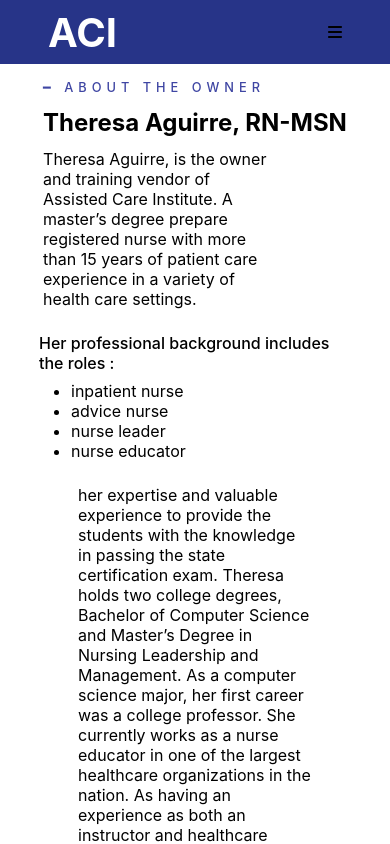
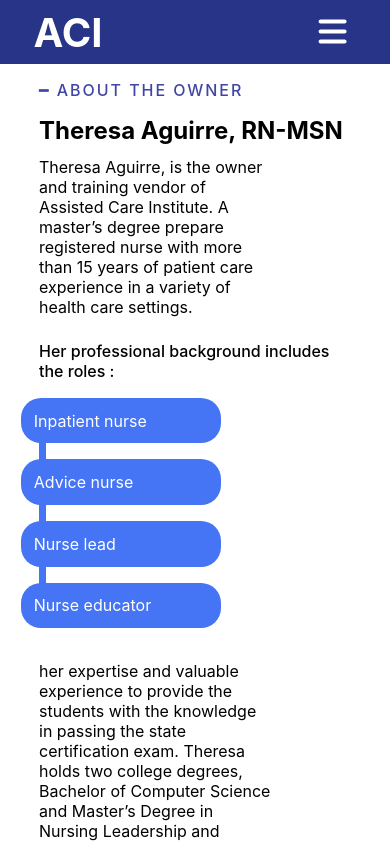
Before and after one commit to ByteZi/AssistedCareInstitute, a React (Create React App) app: page /about in a window 390 px wide. Shown: the top 844 px of the page. Built offline with nearby package versions, Linux system fonts and the light colour scheme.

Commit message:
mobile nav finshed

```diff
--- a/src/CSS/App.css
+++ b/src/CSS/App.css
@@ -1,6 +1,6 @@
 :root {
-  --font-100: clamp(0.8rem, 0.8vw, 1rem);
-  --font-150: clamp(1rem, 1vw, 1.5rem);
+  --font-100: clamp(1rem, 1.1vw, 1.8rem);
+  --font-150: clamp(1rem, 1.5vw, 1.8rem);
   --font-200: clamp(1rem, 1.3vw, 3rem);
   --font-230: clamp(1.5rem, 1.3vw, 2.5rem);
   --font-250: clamp(1rem, 2.5vw, 3.5rem);
@@ -19,7 +19,7 @@
   text-transform: uppercase;
   font-weight: 500;
   margin-bottom: 1em;
-  letter-spacing: 5px;
+  letter-spacing: 0.5vw;
   font-size: var(--font-100);
 }
 
@@ -45,15 +45,6 @@
   margin: 0 0.5em
 }
 
-
-/*
-@media screen and (max-height:350px),
-(max-width:820px) {
-  .App {
-    --font-300: 1.5rem;
-    --font-100: 0.7em;
-    --font-200: 1.5em;
-    --font-150: 1em;
-    --font-250: 1.5rem;
-  }
-} */
+a{
+  text-decoration: none;
+}
--- a/src/components/Nav/Nav.css
+++ b/src/components/Nav/Nav.css
@@ -1,10 +1,9 @@
 .nav {
     position: fixed;
-
     top:0;
     width: 100%;
     height:4em;
-    padding:0 3em;
+    padding:0 2.1em;
     z-index:999;
     background-color: #273488;
 }
@@ -21,7 +20,7 @@
         display:none
     }
 }
-@media screen and (min-width:736px) {
+@media screen and (min-width:737px) {
     .nav-mobile-con{
         display:none;
     }
--- a/src/components/Nav/components/MobileNav/MobileNav.css
+++ b/src/components/Nav/components/MobileNav/MobileNav.css
@@ -1,13 +1,14 @@
 .nav-mobile{
     position:fixed;
+    left:0;
+    width:100%;
     height:100%;
-    top:64px;
-
     color:black;
-    background-color: #182888;
+    background-color: #182988fd;
 }
 
 .nav-mobile-btn{
+
     cursor:pointer;
     text-align: center;
     padding:1.3em 2em;
@@ -18,22 +19,32 @@
 
 
 .nav-mobile-btn:hover{
-    background-color: #263696;
+    background-color: #263796;
 }
 
+.sandwich{
+    color:white;
+    font-size:2em;
+    padding:0.3em;
+    cursor:pointer;
+}
 
 /* Active Menu */
 .nm-active{
-    right:0px;
+    left:0;
+    top:62px;
     transition: 0.5s;
+
 }
 
 .nm-deactive{
-    right:-200px;
+    left:0;
+    top:62px;
     transition: 0.5s;
+    left:-150vw;
 }
 
 .s-active{
-    transform: rotate(90deg);
-    background-color: black;
+    background-color: rgba(216, 216, 216, 0.226);
+    border-radius:10px;
 }
--- a/src/components/Nav/components/MobileNav/MobileNav.jsx
+++ b/src/components/Nav/components/MobileNav/MobileNav.jsx
@@ -1,38 +1,38 @@
 import './MobileNav.css'
 import { FontAwesomeIcon } from '@fortawesome/react-fontawesome'
 import { faBars } from '@fortawesome/free-solid-svg-icons'
-import { Link } from 'react-router-dom'
+import { Link, useNavigate } from 'react-router-dom'
 import { useRef } from 'react'
 
 const MobileNav = () => {
 
     const navMobileRef = useRef()
     const iconMobileRef = useRef()
+    const navigate = useNavigate()
 
-    const SandwhichToggle = (e) => {
+
+    const MobileNavToggle = (e, val=false) => {
         e.preventDefault();
         const navStat = navMobileRef.current.className.split(' ')
         const iconStat = iconMobileRef.current.className.split(' ')
-        if (navStat[3] === 'nm-active') {
-            [navStat[3], iconStat[1]] = ['nm-deactive', 's-deactive']
-        }
-        else {
-            [navStat[3], iconStat[1]] = ['nm-active', 's-active']
-        }
+        if (navStat[3] === 'nm-active') [navStat[3], iconStat[1]] = ['nm-deactive', 's-deactive']
+        else [navStat[3], iconStat[1]] = ['nm-active', 's-active']
         navMobileRef.current.className = navStat.join(" ")
         iconMobileRef.current.className = iconStat.join(' ')
+        return val && navigate(val)
 
     }
+
 
     return (
         <div className="nav-mobile-con">
             <div className="sandwich-con s-deactive" ref={iconMobileRef}>
-            <FontAwesomeIcon onClick={(e) => SandwhichToggle(e)} icon={faBars} className="sandwhich" />
+                <FontAwesomeIcon onClick={(e) => MobileNavToggle(e)} icon={faBars} className="sandwich" />
             </div>
             <div className='nav-mobile flex column nm-deactive' ref={navMobileRef}>
-                <Link className='nav-mobile-btn' to={'/'}>Home</Link>
-                <Link className='nav-mobile-btn' to={'/about'}>About</Link>
-                <Link className='nav-mobile-btn' to={'/mission'}>Mission</Link>
+                <Link onClick={(e)=>MobileNavToggle(e, '/') } className='nav-mobile-btn' to={'/'}>Home</Link>
+                <Link onClick={(e)=>MobileNavToggle(e, '/about') } className='nav-mobile-btn' to={'about'}>About</Link>
+                <Link onClick={(e)=>MobileNavToggle(e, '/mission') } className='nav-mobile-btn' to={'/mission'}>Mission</Link>
             </div>
         </div>
     )
--- a/src/components/Nav/components/WideNav/WideNav.css
+++ b/src/components/Nav/components/WideNav/WideNav.css
@@ -20,6 +20,7 @@
 .contact-btn {
     background-color: #4574F5;
     border-radius: 10px;
+
 }
 
 .contact-btn:hover {
--- a/src/pages/About/About.jsx
+++ b/src/pages/About/About.jsx
@@ -6,7 +6,7 @@
 const About = () => {
 
     return (
-        <div className="about-con flex just-center align-center column">
+        <div className="about-con flex just-center column">
             <Head />
             <AboutList />
             <Description/>
--- a/src/pages/About/components/AboutList/AboutList.css
+++ b/src/pages/About/components/AboutList/AboutList.css
@@ -1,15 +1,5 @@
 .about-list-con {
     margin: 1.5em 0;
-
-}
-
-.about-ul {
-    margin-left: 2em;
-}
-
-.about-ul>li {
-
-    font-size: var(--font-200)
 }
 
 .about-list-header {
@@ -17,3 +7,26 @@
     margin-bottom: 0.5em;
     font-size: var(--font-200)
 }
+
+.about-ul {
+    list-style: none;;
+    border-left:7px solid #4574F5;
+    height:200px;
+    margin:1.5em 0;
+}
+
+.about-ul>li {
+    position:relative;
+    left:-25px;
+    font-size: var(--font-200);
+    padding:0.8em;
+    width:clamp(200px, 10px, 300px);
+    background-color: #4574F5;
+    border-radius:20px;
+    margin:0.5em 0;
+    color:white;
+}
+
+.about-ul:first-child{
+    border:5px solid green;
+}
--- a/src/pages/About/components/AboutList/AboutList.jsx
+++ b/src/pages/About/components/AboutList/AboutList.jsx
@@ -7,11 +7,11 @@
                 Her professional background includes the roles :
             </h3>
 
-            <ul className="about-ul flex column">
-                <li>inpatient nurse</li>
-                <li>advice nurse</li>
-                <li>nurse leader</li>
-                <li>nurse educator</li>
+            <ul className="about-ul flex column just-center">
+                <li>Inpatient nurse</li>
+                <li>Advice nurse</li>
+                <li>Nurse lead</li>
+                <li>Nurse educator</li>
             </ul>
         </div>
     )
--- a/src/pages/Home/components/banner/Banner.css
+++ b/src/pages/Home/components/banner/Banner.css
@@ -4,7 +4,7 @@
     background-repeat: no-repeat;
     background-size: cover;
     background-attachment: scroll;
-    height: 100vh;
+    height: 90vh;
     padding: 10%;
     margin-top:4em;
 }
@@ -33,7 +33,7 @@
 
 .banner-email-con,
 .banner-phone-con>* {
-    font-size: var(--font-200)
+    font-size: var(--font-150)
 }
 
 
--- a/src/pages/Home/components/classschedule/ClassSchedule.css
+++ b/src/pages/Home/components/classschedule/ClassSchedule.css
@@ -12,9 +12,3 @@
     border: none;
     cursor: pointer;
 }
-
-@media screen and(max-width:400px) {
-    .schedule-con{
-
-    }
-}
--- a/src/pages/Home/components/classschedule/components/Season/components/Month.css
+++ b/src/pages/Home/components/classschedule/components/Season/components/Month.css
@@ -7,8 +7,10 @@
     color:#4574F5;
     font-size:var(--font-230);
     margin:0.3em 0.5em 0.3em 0.5em;
+
 }
 
 .month-days{
-    font-size:var(--font-150);
+    font-size:var(--font-100);
+
 }
```
